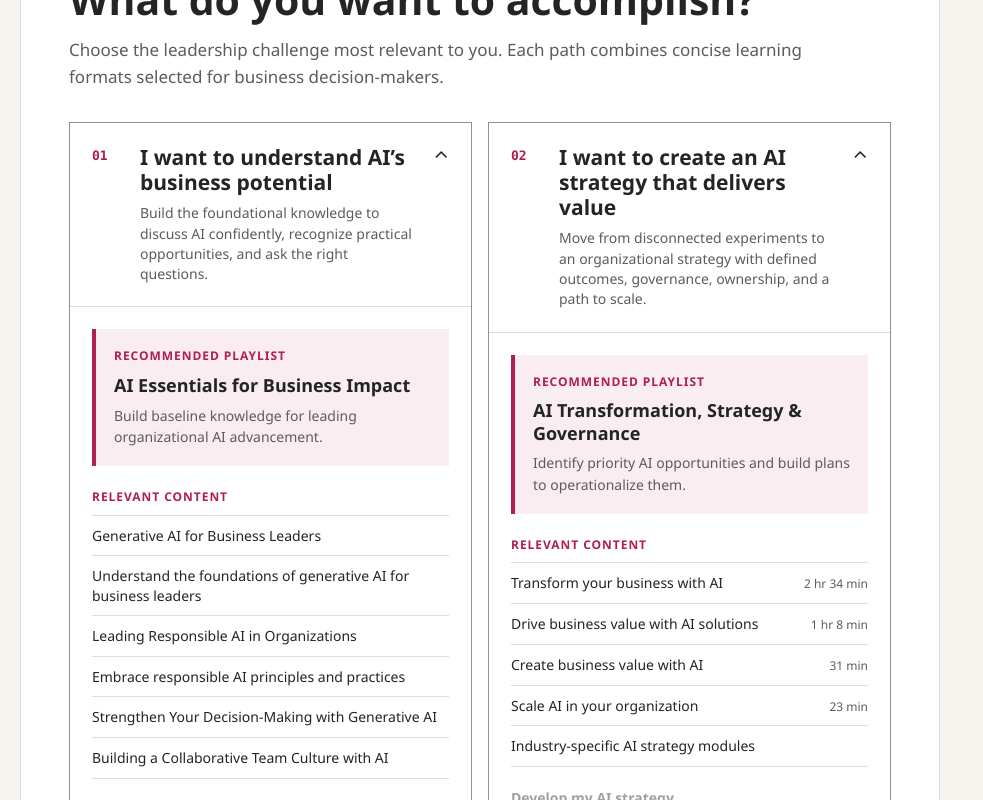
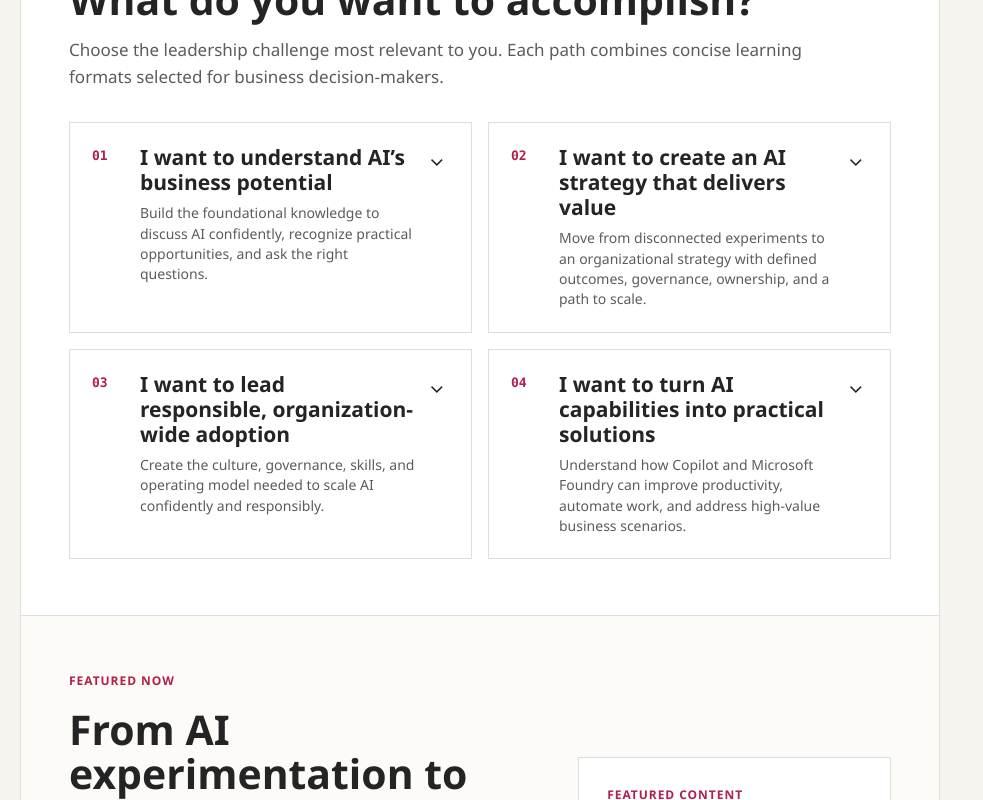
Before and after one commit to wbnations/ASN_Unauth_Landing_Page, a React (Vite) app: page / in a window 1280 px wide. Shown: the part 900-1700 px from the top of the page, without its empty margins (0-983 px from the left). Built offline with nearby package versions, Linux system fonts and the light colour scheme.

Commit message:
Improve JTBD card expansion layout

```diff
--- a/src/App.tsx
+++ b/src/App.tsx
@@ -214,7 +214,7 @@ function App() {
               <p>{executivePage.jtbdSection.introduction}</p>
             </div>
             <div className="jtbd-grid">
-              {executivePage.jtbdGroups.map((group, index) => <JtbdCard group={group} index={index} open={!isMobile || index === 0} key={`${group.heading}-${isMobile}`} />)}
+              {executivePage.jtbdGroups.map((group, index) => <JtbdCard group={group} index={index} open={false} key={`${group.heading}-${isMobile}`} />)}
             </div>
           </section>
 
--- a/src/styles.css
+++ b/src/styles.css
@@ -272,7 +272,7 @@ a.text-cta:hover { text-decoration: underline; }
 .jtbd-section > .section-heading { margin-bottom: 32px; }
 .jtbd-grid { display: grid; gap: 16px; grid-template-columns: repeat(2, minmax(0, 1fr)); }
 .jtbd-card { border: 1px solid var(--cp-border); min-width: 0; }
-.jtbd-card[open] { border-color: var(--cp-border-strong); }
+.jtbd-card[open] { border-color: var(--cp-border-strong); grid-column: 1 / -1; }
 .jtbd-card > summary { align-items: start; cursor: pointer; display: grid; gap: 14px; grid-template-columns: 34px 1fr 20px; list-style: none; min-height: 150px; padding: 22px; }
 .jtbd-card > summary::-webkit-details-marker { display: none; }
 .jtbd-number { color: var(--cp-accent); font-family: Consolas, "Courier New", Courier, monospace; font-size: 13px; font-weight: 700; padding-top: 3px; }
@@ -322,10 +322,6 @@ a.text-cta:hover { text-decoration: underline; }
   .next-step-card { min-height: 210px; }
 }
 
-@media (min-width: 701px) {
-  .jtbd-card:not([open]) .jtbd-body { display: grid; }
-}
-
 @media (max-width: 700px) {
   main h1 { font-size: 42px; }
   main h2 { font-size: 30px; }
```
